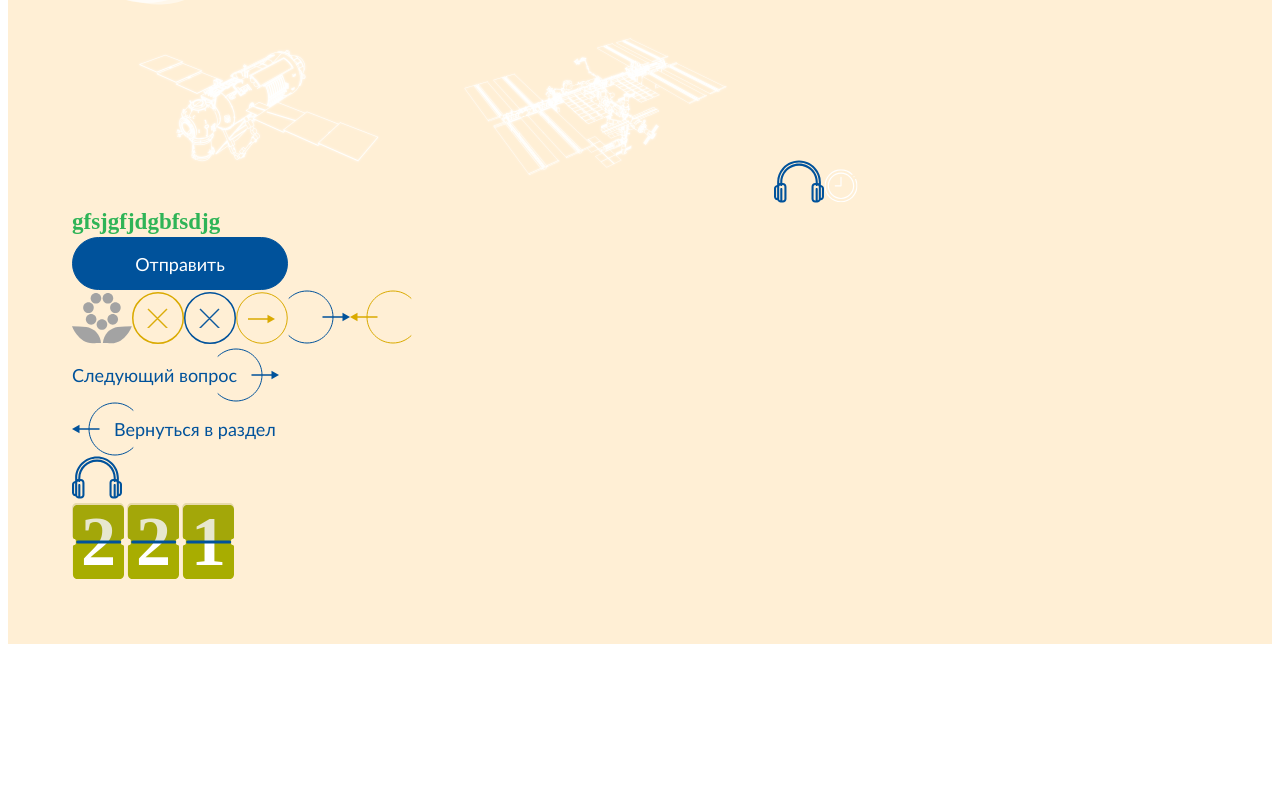
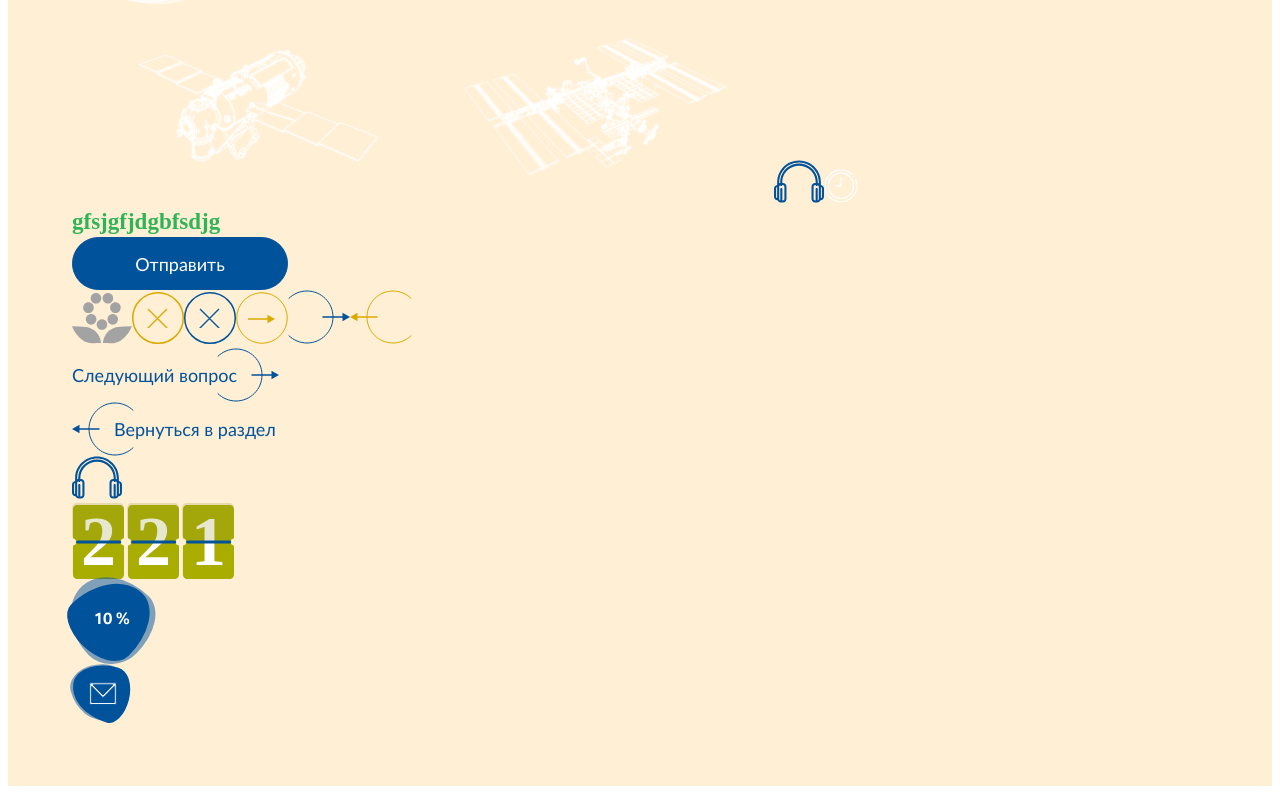
Before and after one commit to mishapotap/fosagro, a React (Create React App) app: page / in a window 1280 px wide. Shown: the part 340-1134 px from the top of the page. Before the commit the page ends 992 px from the top, so only its background shows below. Built offline with nearby package versions, Linux system fonts and the light colour scheme.

Commit message:
стилизация кнопки для прогресс бара

```diff
--- a/src/App.js
+++ b/src/App.js
@@ -9,8 +9,17 @@ import {
     NextQuestionButton,
     BackToChapterButton,
     Timer,
+    ProgressButton,
 } from "./components/atoms"
-import { Flower, Close, Arrow, Next, Prev, Headphones } from "./assets/svg"
+import {
+    Flower,
+    Close,
+    Arrow,
+    Next,
+    Prev,
+    Headphones,
+    Letter,
+} from "./assets/svg"
 import { COLORS, FONTS } from "./constants"
 import { HeadphonesIcon, TimerIcon } from "./assets/svg/static"
 
@@ -44,6 +53,12 @@ function App() {
             <BackToChapterButton />
             <Headphones />
             <Timer />
+            <ProgressButton rotate="135" size="m">
+                10 %
+            </ProgressButton>
+            <ProgressButton rotate="15" size="s">
+                <Letter />
+            </ProgressButton>
         </Wrapper>
     )
 }
--- a/src/assets/fonts/index.css
+++ b/src/assets/fonts/index.css
@@ -9,3 +9,9 @@
   src: url("./Calibri/Calibri.woff2") format("woff2");
   font-weight: normal;
 }
+
+@font-face {
+  font-family: "CalibriLight";
+  src: url("./Calibri/Calibri-Light.woff2") format("woff2");
+  font-weight: normal;
+}
--- /dev/null
+++ b/src/assets/svg/Letter.jsx
@@ -0,0 +1,26 @@
+import React from "react"
+import styled from "styled-components"
+import { COLORS } from "../../constants"
+
+export default function Letter({ fill = COLORS.white, stroke = COLORS.blue }) {
+  return (
+    <Wrapper
+      width="28"
+      height="28"
+      viewBox="0 0 28 28"
+      fill="none"
+      xmlns="http://www.w3.org/2000/svg"
+    >
+      <Path
+        d="M23.754 5.40982L24.0047 5.15469H23.647H4.38603H4.02832L4.27905 5.40982L13.9095 15.2098L14.0165 15.3187L14.1235 15.2098L23.754 5.40982ZM2.67744 22.6953V22.8453H2.82744H25.1618H25.3118V22.6953V6.96172V6.59525L25.0549 6.85655L14.7071 17.3793C14.4279 17.6177 14.2046 17.7371 14.0021 17.7474C13.8078 17.7572 13.5932 17.6677 13.3271 17.386L13.3271 17.386L13.325 17.3839L2.93442 6.81282L2.67744 6.55138V6.91797V22.6953ZM1.71182 3.2125H26.2774C26.8066 3.2125 27.2431 3.64799 27.2431 4.18359V23.8164C27.2431 24.3525 26.8116 24.7875 26.2774 24.7875H1.71182C1.17764 24.7875 0.746191 24.3525 0.746191 23.8164V4.18359C0.746191 3.64751 1.17764 3.2125 1.71182 3.2125Z"
+        fill={fill}
+        stroke={stroke}
+        stroke-width="0.3"
+      />
+    </Wrapper>
+  )
+}
+const Path = styled.path`
+  transition: all 0.3;
+`
+const Wrapper = styled.svg``
--- a/src/assets/svg/index.js
+++ b/src/assets/svg/index.js
@@ -6,3 +6,4 @@ export { default as Arrow } from "./Arrow"
 export { default as Next } from "./Next"
 export { default as Prev } from "./Prev"
 export { default as Headphones } from "./Headphones"
+export { default as Letter } from "./Letter"
--- /dev/null
+++ b/src/components/atoms/ProgressButton.jsx
@@ -0,0 +1,145 @@
+import React from "react"
+import styled, { keyframes,css } from "styled-components"
+import { COLORS } from '../../constants/theme'
+
+export default function ProgressButton({children, rotate, size}) {
+  return (
+    <Container background={COLORS.blue} hover={COLORS.white} size={size}>
+      <Circle rotate={rotate} color={COLORS.white}>
+        <Content>{children}</Content>
+      </Circle>
+      <AnimateCircle rotate={rotate}/>
+    </Container>
+  )
+}
+
+const borderAnimationM = keyframes`
+  0% {
+      border-radius: 68% 32% 26% 74% / 44% 52% 48% 56%;
+  }
+  25% {
+      border-radius: 54% 46% 54% 46% / 76% 74% 26% 24%;
+  }
+  50% {
+      border-radius: 31% 69% 68% 32% / 48% 60% 40% 52%;
+  }
+  75% {
+      border-radius: 59% 41% 49% 51% / 23% 24% 76% 77%;
+  }
+  100% {
+      border-radius: 68% 32% 26% 74% / 44% 52% 48% 56%;
+  }
+`
+
+const borderAnimationS = keyframes`
+  0% {
+    border-radius: 45% 55% 51% 49% / 63% 65% 35% 37%;
+  }
+  25% {
+    border-radius: 73% 27% 41% 59% / 52% 50% 50% 48%;
+  }
+  50% {
+    border-radius: 46% 54% 47% 53% / 30% 41% 59% 70%;
+  }
+  75% {
+    border-radius: 39% 61% 65% 35% / 47% 41% 59% 53%;
+  }
+  100% {
+    border-radius: 45% 55% 51% 49% / 63% 65% 35% 37%;
+  }
+`
+
+const Content = styled.div`
+  font-family: 'FocoBold';
+  font-weight: 700;
+  font-size: 17px;
+  line-height: 21px;
+  text-align: center;
+`;
+
+const Circle = styled.div`
+  z-index: 2;
+  position: relative;
+  display: flex;
+  align-items: center;
+  justify-content: center;
+  border-radius: 68% 32% 26% 74% / 44% 52% 48% 56%;
+  transform: rotate(${props => `${props.rotate}deg` || 0});
+  transition: all 0.3s;
+  ${Content} {
+    color: ${props => props.color || null};
+    transform: rotate(${props => `-${props.rotate}deg` || 0});
+  }
+`;
+
+const AnimateCircle = styled.div`
+  z-index: 1;
+  position: absolute;
+  transform: rotate(${props => `-${props.rotate}deg` || 0});
+  opacity: 0.5;
+  transition: all 0.3s;
+`;
+
+const Container = styled.div`
+  position: relative;
+  cursor: pointer;
+  transition: all 0.3s;
+  &:hover {
+    transform: scale(1.1)
+  }
+  ${(props) => props.size === "m" && css`
+    width: 86px;
+    height: 84px;
+    ${AnimateCircle} {
+      top: -4px;
+      left: -4px;
+      width: 86px;
+      height: 84px;
+      animation: ${borderAnimationM} 10s linear infinite;
+    }
+    ${Circle} {
+      width: 79px;
+      height: 77px;
+    }
+  `}
+  ${(props) => props.size === "s" && css`
+    width: 58px;
+    height: 58px;
+    &:hover {
+      ${AnimateCircle} {
+        background: ${props.hover || null};
+      }
+      ${Circle} {
+        background: ${props.hover || null};
+      }
+      svg {
+        path {
+          fill: ${props.background || null};
+          stroke: ${props.hover || null};
+        }
+      }
+    }
+    ${AnimateCircle} {
+      top: 0;
+      left: 0;
+      width: 58px;
+      height: 56px;
+      animation: ${borderAnimationS} 10s linear infinite;
+    }
+    ${Circle} {
+      width: 58px;
+      height: 56px;
+    }
+    ${Content} {
+      position: relative;
+      top: 3px;
+      left: 3px;
+    }
+  `}
+  ${AnimateCircle} {
+    background: ${props => props.background || null};
+  }
+  ${Circle} {
+    background: ${props => props.background || null};
+  }
+`;
--- a/src/components/atoms/index.js
+++ b/src/components/atoms/index.js
@@ -5,3 +5,4 @@ export { default as SendButton } from "./SendButton"
 export { default as NextQuestionButton } from "./NextQuestionButton"
 export { default as BackToChapterButton } from "./BackToChapterButton"
 export { default as Timer } from "./Timer"
+export { default as ProgressButton } from "./ProgressButton"
```
